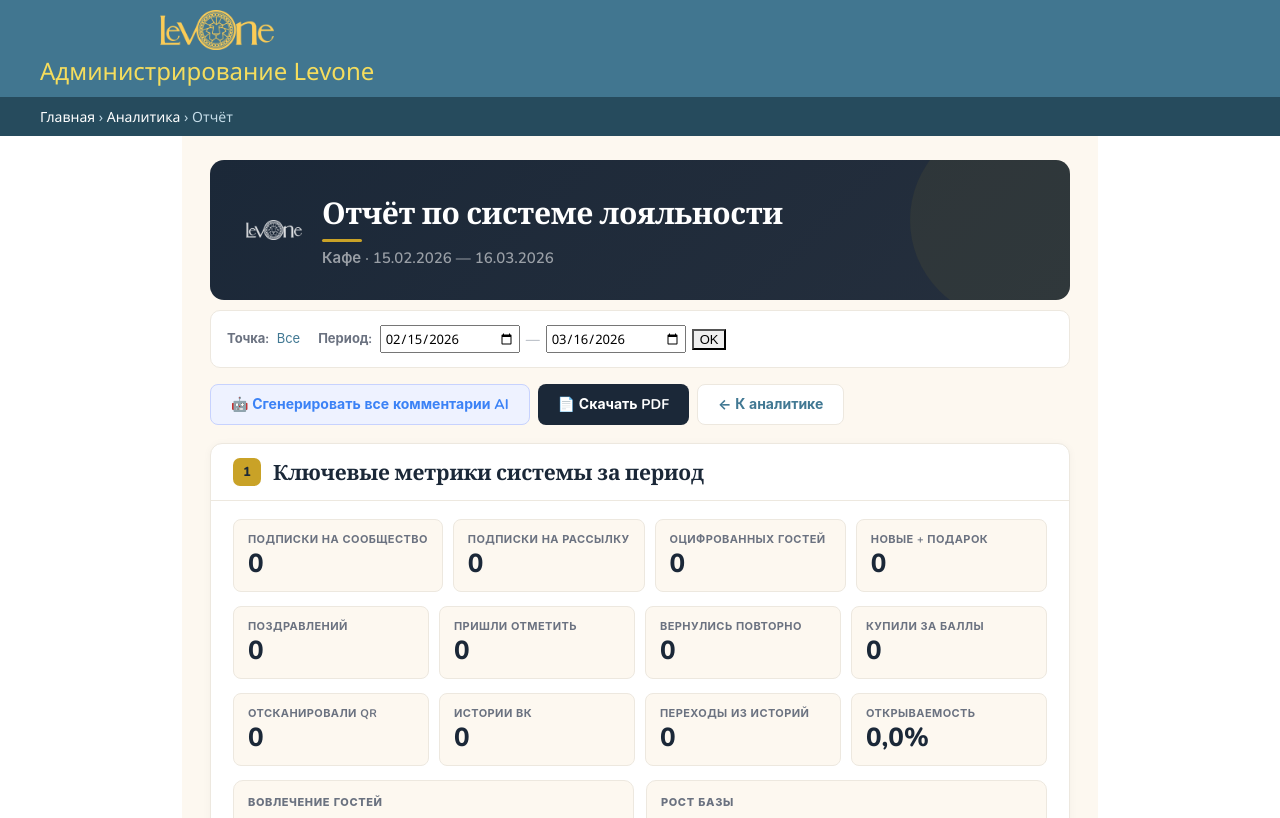
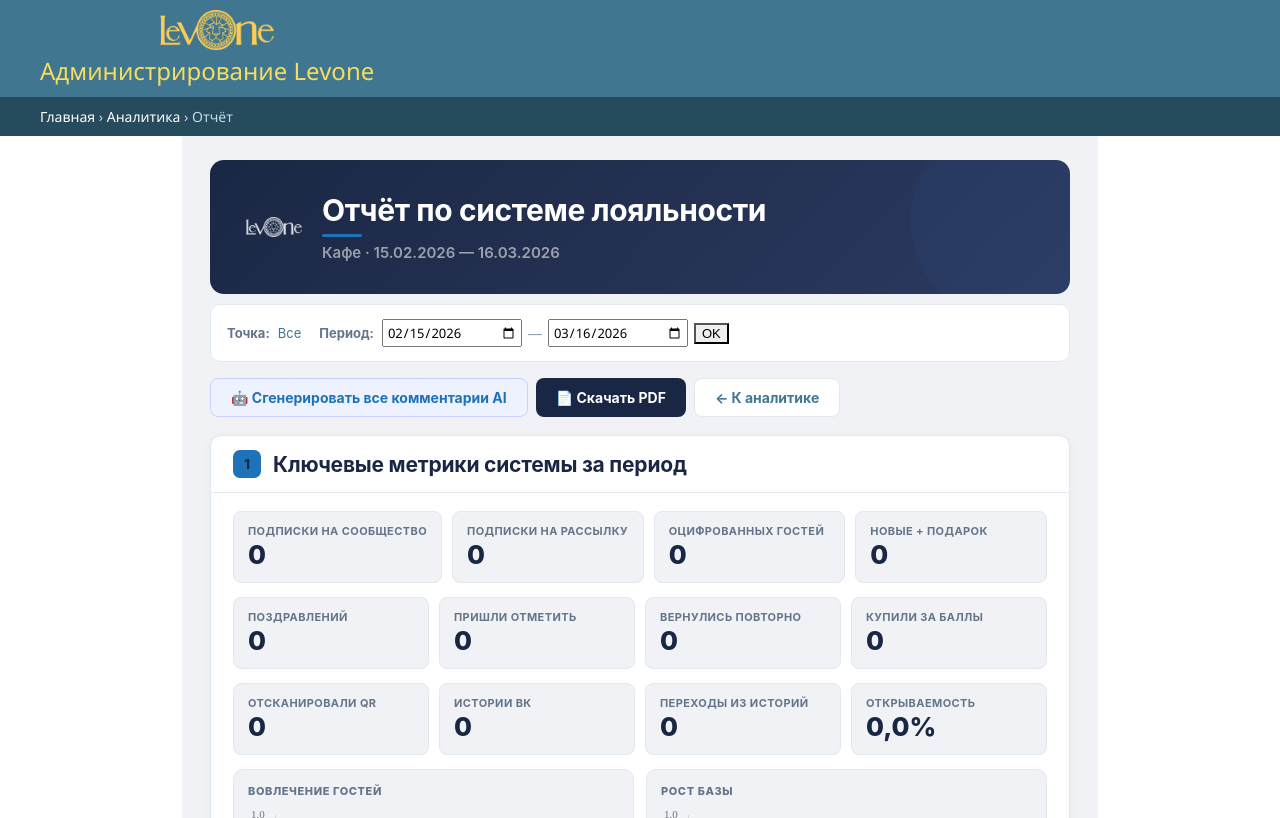
Before and after one commit to lunawork-commits/levelup-back, a Django app: page /analytics/report/ in a window 1280 px wide. Shown: the top 818 px of the page. Run offline with Django 5.2, Linux system fonts and the light colour scheme; the visitor is signed in with stand-in values (Sample User, id 1); data that the repository does not hold is empty; parts of the project's set-up code (start-up, migrations or seed data) failed here and were passed over; some libraries are stand-ins or nearby versions.

Commit message:
Rollback css styles and fixed scripts

```diff
--- a/templates/analytics/loyalty_report.html
+++ b/templates/analytics/loyalty_report.html
@@ -12,35 +12,32 @@
 {% block content_title %}{% endblock %}
 
 {% block extrastyle %}
-<link rel="preconnect" href="https://fonts.googleapis.com">
-<link rel="preconnect" href="https://fonts.gstatic.com" crossorigin>
-<link href="https://fonts.googleapis.com/css2?family=Cormorant+Garamond:wght@600;700&family=Nunito:wght@400;600;700;800&display=swap" rel="stylesheet">
 <script src="https://cdn.jsdelivr.net/npm/chart.js@4.4.3/dist/chart.umd.min.js"></script>
 <script src="https://cdnjs.cloudflare.com/ajax/libs/html2pdf.js/0.10.2/html2pdf.bundle.min.js"></script>
 
 <style>
 /* ═══════════════════════════════════════════════════════
-   CSS CUSTOM PROPERTIES — LevOne brand
+   CSS CUSTOM PROPERTIES
    ═══════════════════════════════════════════════════════ */
 :root {
-  --gold: #C9A227;
-  --gold-light: #E8B82D;
-  --navy: #1B2838;
-  --navy-mid: #252F3D;
-  --cream: #FDF8F0;
-  --cream-border: #EDE8DF;
+  --gold: #1d72b8;
+  --gold-light: #2d85d0;
+  --navy: #1a2744;
+  --navy-mid: #2d3a60;
+  --cream: #f0f2f5;
+  --cream-border: #e2e8f0;
   --white: #FFFFFF;
-  --tp: #1B2838;     /* text primary */
-  --ts: #6B7280;     /* text secondary */
-  --tm: #9CA3AF;     /* text muted */
-  --ok: #38A169;
-  --warn: #D69E2E;
-  --err: #E53E3E;
-  --inf: #3B82F6;
-  --teal: #0D9488;
-  --purple: #7C3AED;
-  --fd: 'Cormorant Garamond', 'Georgia', serif;
-  --fb: 'Nunito', 'Inter', -apple-system, sans-serif;
+  --tp: #1e293b;
+  --ts: #64748b;
+  --tm: #94a3b8;
+  --ok: #16a34a;
+  --warn: #d97706;
+  --err: #dc2626;
+  --inf: #1d72b8;
+  --teal: #0d9488;
+  --purple: #7c3aed;
+  --fd: -apple-system, BlinkMacSystemFont, "Segoe UI", sans-serif;
+  --fb: -apple-system, BlinkMacSystemFont, "Segoe UI", sans-serif;
 }
 #content { padding: 0 !important; }
 
@@ -566,12 +563,6 @@
       </div>
     </div>
   </div>
-
-  <!-- Footer -->
-  <div class="R-footer">
-    <div class="R-footer-brand">LevOne Restaurant Group</div>
-    <div>Система лояльности LevelUp · Отчёт сформирован автоматически</div>
-  </div>
 </div>
 
 <!-- PDF overlay -->
@@ -581,9 +572,6 @@
     <div class="R-overlay-txt">Формируем PDF-отчёт...</div>
   </div>
 </div>
-{% endblock %}
-
-{% block extrascript %}
 <script>
 /* ═══════════════════════════════════════════════════════
    DATA
```
